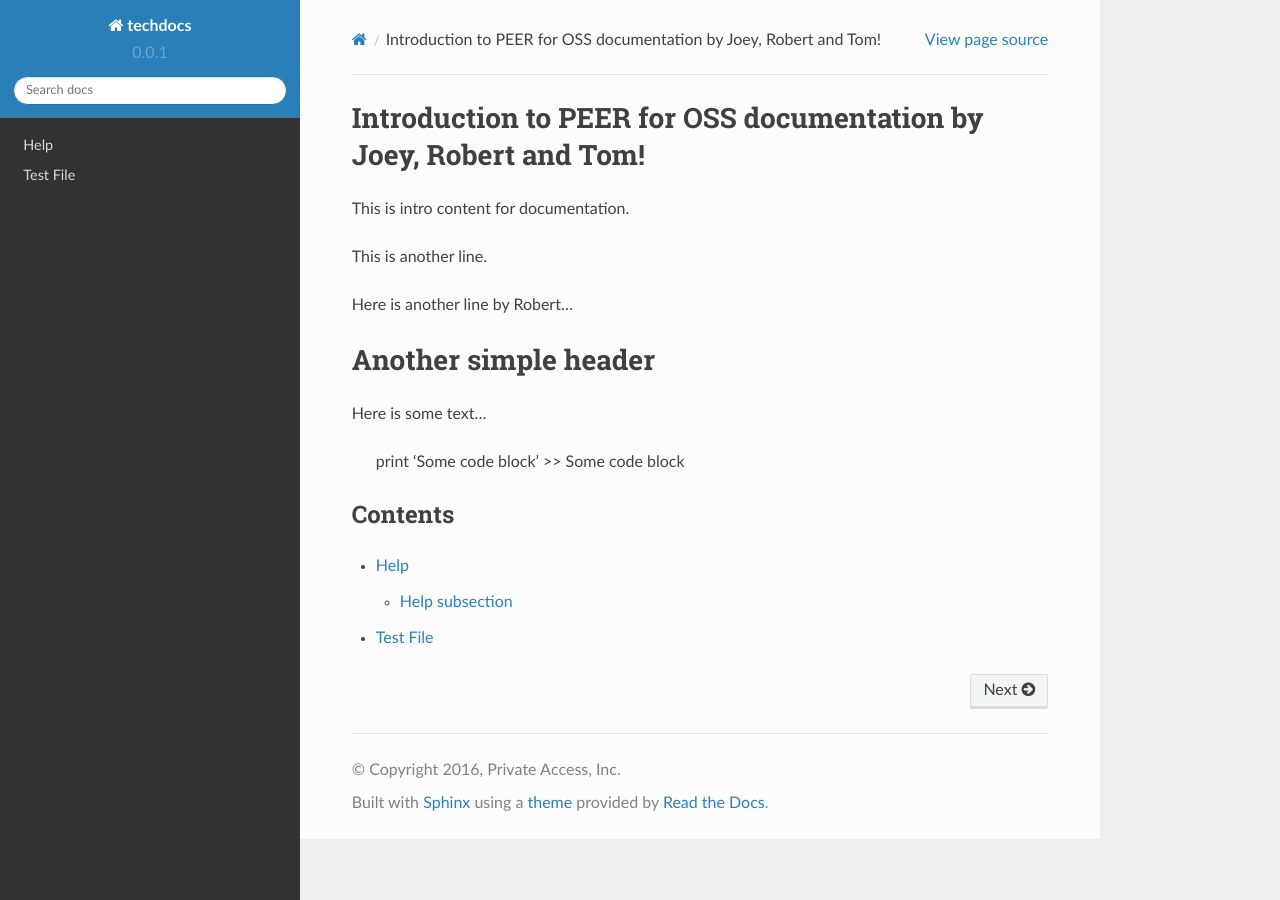
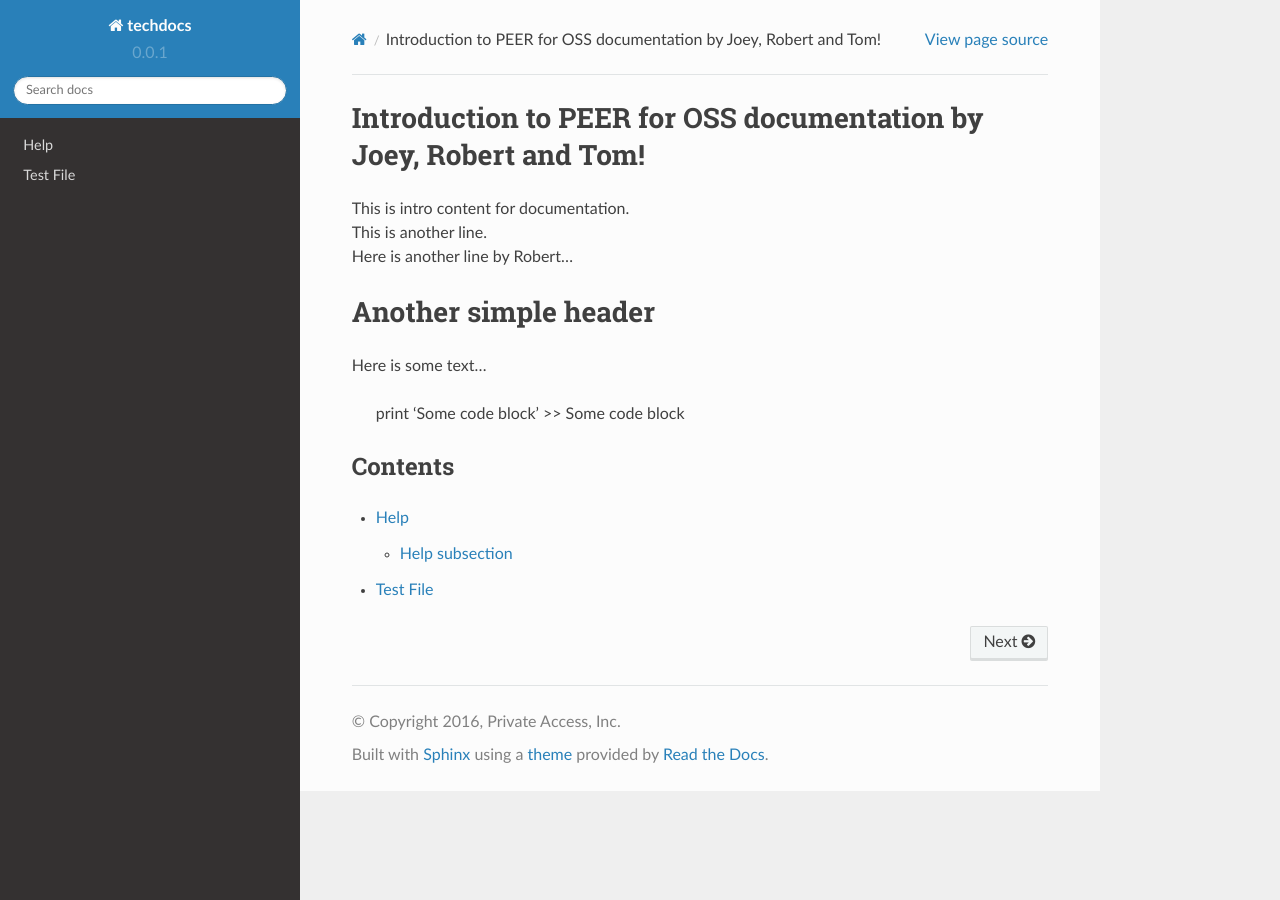
Before and after one commit to williamhoos/testrepo, a Sphinx documentation site: the page built from docs/source/index.rst, in a window 1280 px wide. Built offline with Sphinx 7.4.7 and the Read the Docs theme 2.0.0, drawn with Linux system fonts in a browser that asks for light colours; pages that are not in the unit, such as notebooks, are missing from menus.

```diff
--- a/docs/source/index.rst
+++ b/docs/source/index.rst
@@ -7,9 +7,8 @@ Introduction to PEER for OSS documentation by Joey, Robert and Tom!
 ===================================================================
 
 | This is intro content for documentation.
-This is another line.
-
-Here is another line by Robert...
+| This is another line.
+| Here is another line by Robert...
 
 Another simple header
 =====================
```
